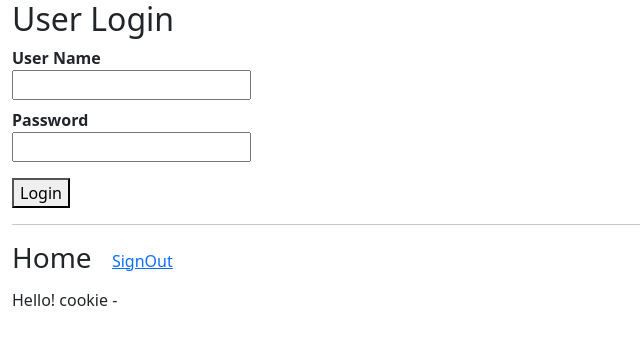
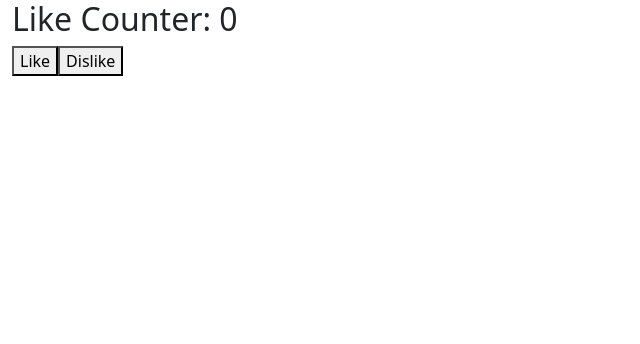
Before and after one commit to himanshu094/react-Practice, a React (Create React App) app in the folder react-shopping/: page / in a window 1280 px wide. Shown: the top 344 px of the page, without its empty margins (0-640 px from the left). Built offline with nearby package versions, Linux system fonts and the light colour scheme.

Commit message:
useReducer

```diff
--- /dev/null
+++ b/react-shopping/src/component/ReducerDispatcher.js
@@ -0,0 +1,35 @@
+import React from 'react';
+import { useReducer,useState } from 'react';
+
+var initialState={count:0};
+
+function reducer(state,action){
+  switch(action.type){
+
+    case 'like':
+      return {count: state.count + 1}
+    case 'dislike':
+      return {count: state.count-1}
+
+  }
+}
+
+export default function ReducerDispatcher() {
+
+  const [state,dispatch]=useReducer(reducer,initialState)
+
+  function handleLikeClick(){
+    dispatch({type:'like'})
+  }
+  function handleDislikeClick(){
+    dispatch({type:'dislike'})
+  }
+
+  return (
+    <div className='container-fluid'>
+      <h2>Like Counter: {state.count}</h2>
+      <button onClick={handleLikeClick}>Like</button>
+      <button onClick={handleDislikeClick}>Dislike</button>
+    </div>
+  )
+}
--- a/react-shopping/src/index.js
+++ b/react-shopping/src/index.js
@@ -9,13 +9,14 @@
 import Cookie from './component/Cookie';
 
 import { CookiesProvider } from 'react-cookie';
+import ReducerDispatcher from './component/ReducerDispatcher';
 
 
 const root = ReactDOM.createRoot(document.getElementById('root'));
 root.render(
   <React.StrictMode>
     <CookiesProvider>
-      <Cookie/>
+      <ReducerDispatcher/>
     </CookiesProvider>
   </React.StrictMode>
 );
```
